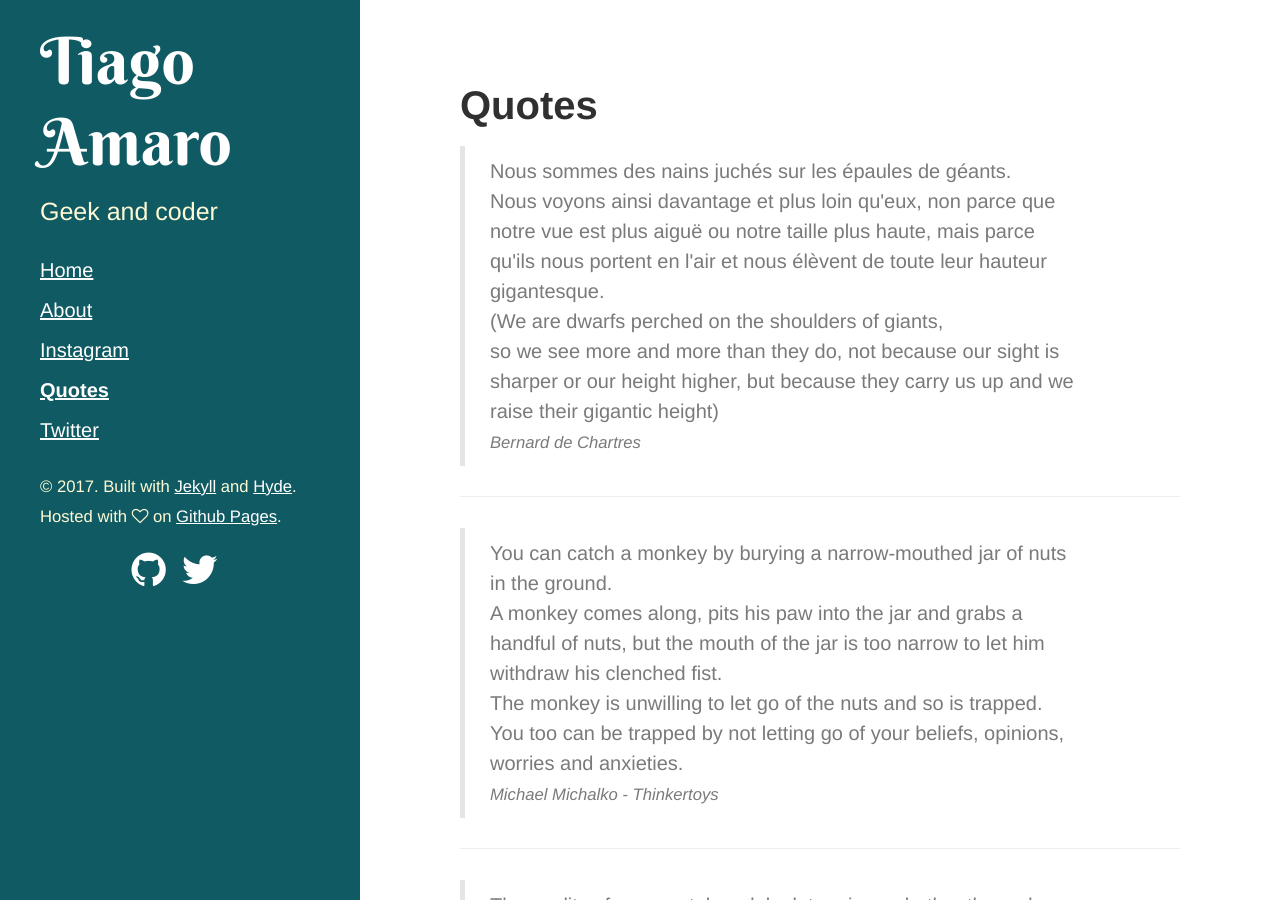
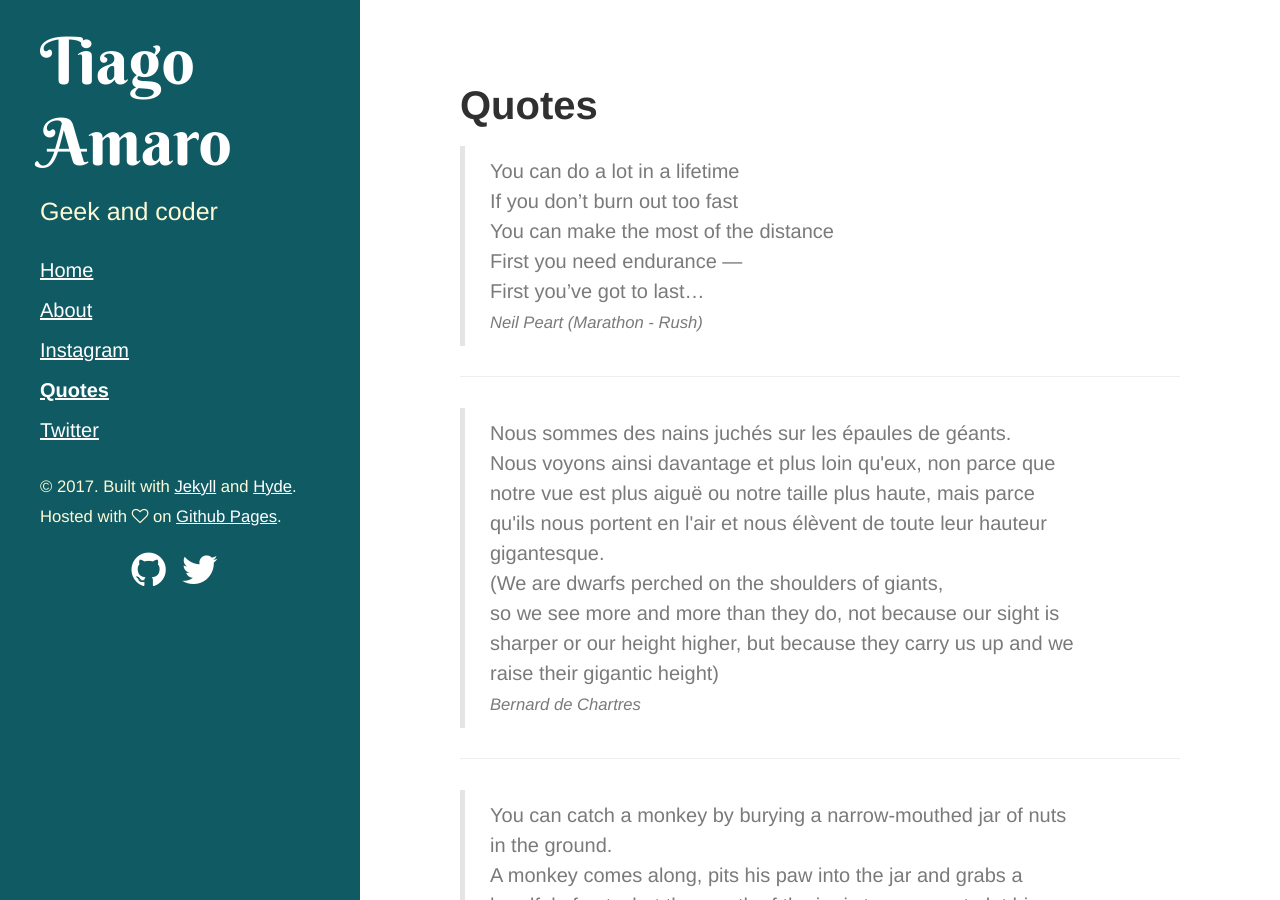
Before and after one commit to tiagoamaro/tiagoamaro.com.br_jekyll, a Jekyll site: the page built from quotes.html, in a window 1280 px wide and 900 px high. Built offline with Jekyll 4.4.1, drawn with Linux system fonts in a browser that asks for light colours; nearby versions of some CDN libraries.

Commit message:
add Rush quote

```diff
--- a/quotes.html
+++ b/quotes.html
@@ -2,6 +2,19 @@
 layout: page
 title: Quotes
 ---
+
+<div class="quote">
+    <blockquote>
+        You can do a lot in a lifetime<br>
+        If you don’t burn out too fast<br>
+        You can make the most of the distance<br>
+        First you need endurance —<br>
+        First you’ve got to last…<br>
+        <small><cite>Neil Peart (Marathon - Rush)</cite></small>
+    </blockquote>
+</div>
+
+<hr>
 
 <div class="quote">
     <blockquote>
```
